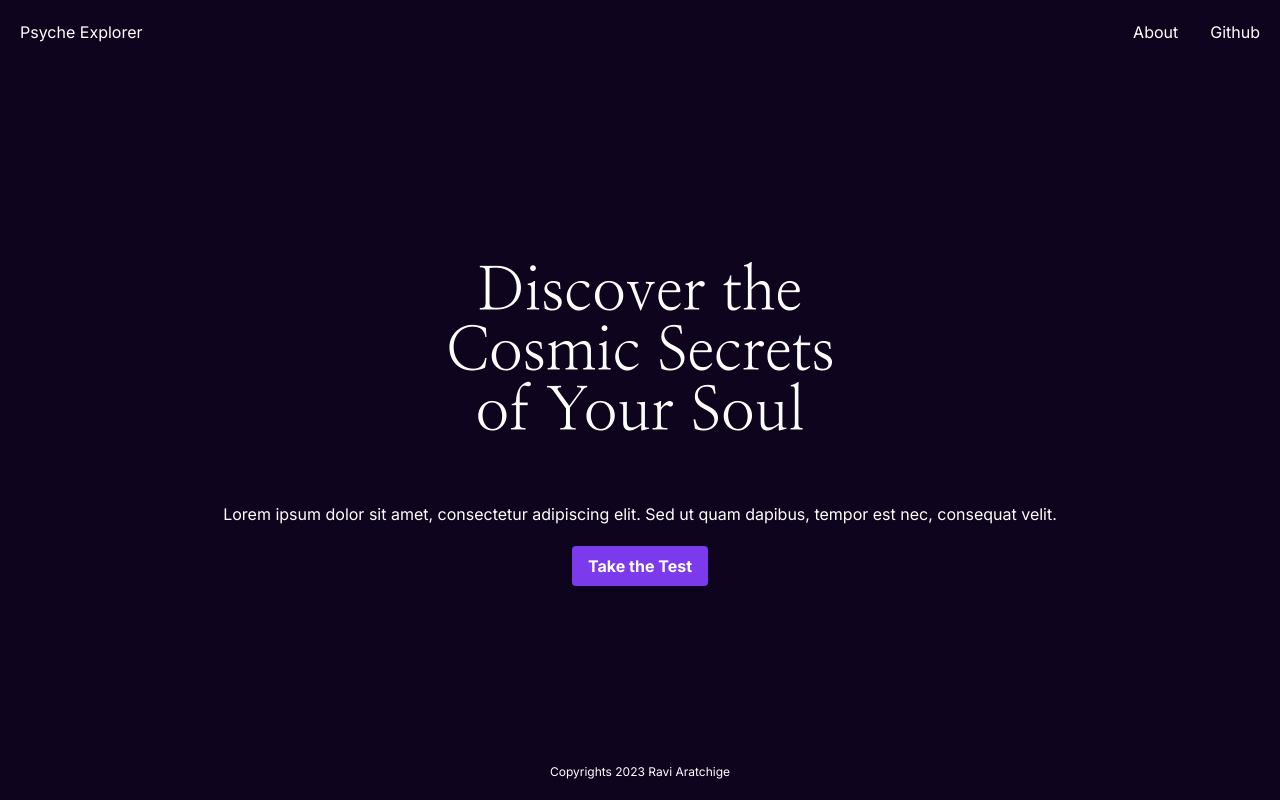
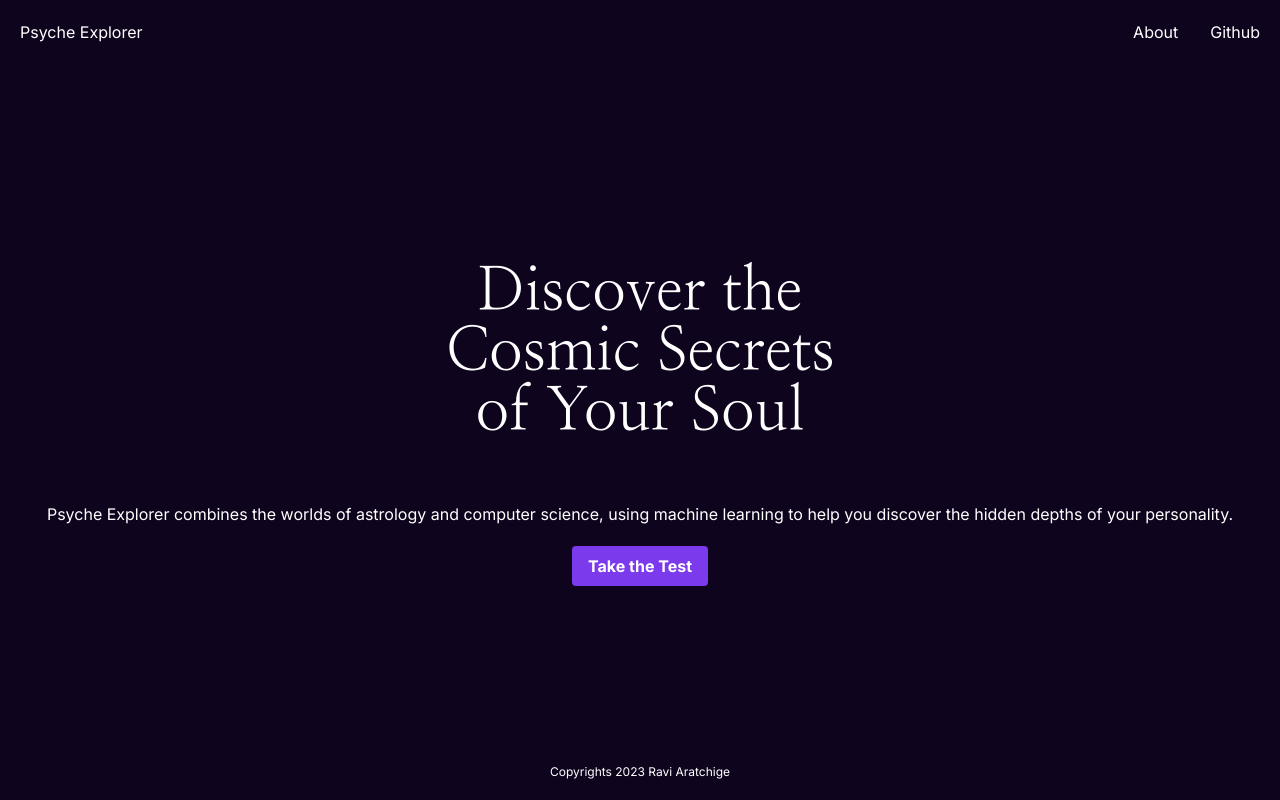
Before and after one commit to ravi-aratchige/spacefarer, a Next.js app in the folder next-app/psyche-explorer/: page / in a window 1280 px wide. Built offline with nearby package versions, Linux system fonts and the light colour scheme.

Commit message:
Changed hero section text

```diff
--- a/next-app/psyche-explorer/src/app/page.tsx
+++ b/next-app/psyche-explorer/src/app/page.tsx
@@ -16,8 +16,7 @@ export default function Home() {
             Discover the<br />Cosmic Secrets<br />of Your Soul
           </h1>
           <p className='p-5'>
-            Lorem ipsum dolor sit amet, consectetur adipiscing elit.
-            Sed ut quam dapibus, tempor est nec, consequat velit.
+            Psyche Explorer combines the worlds of astrology and computer science, using machine learning to help you discover the hidden depths of your personality.
           </p>
           <button className="bg-violet-600 hover:bg-violet-400 text-white font-bold py-2 px-4 rounded">
             Take the Test
```
